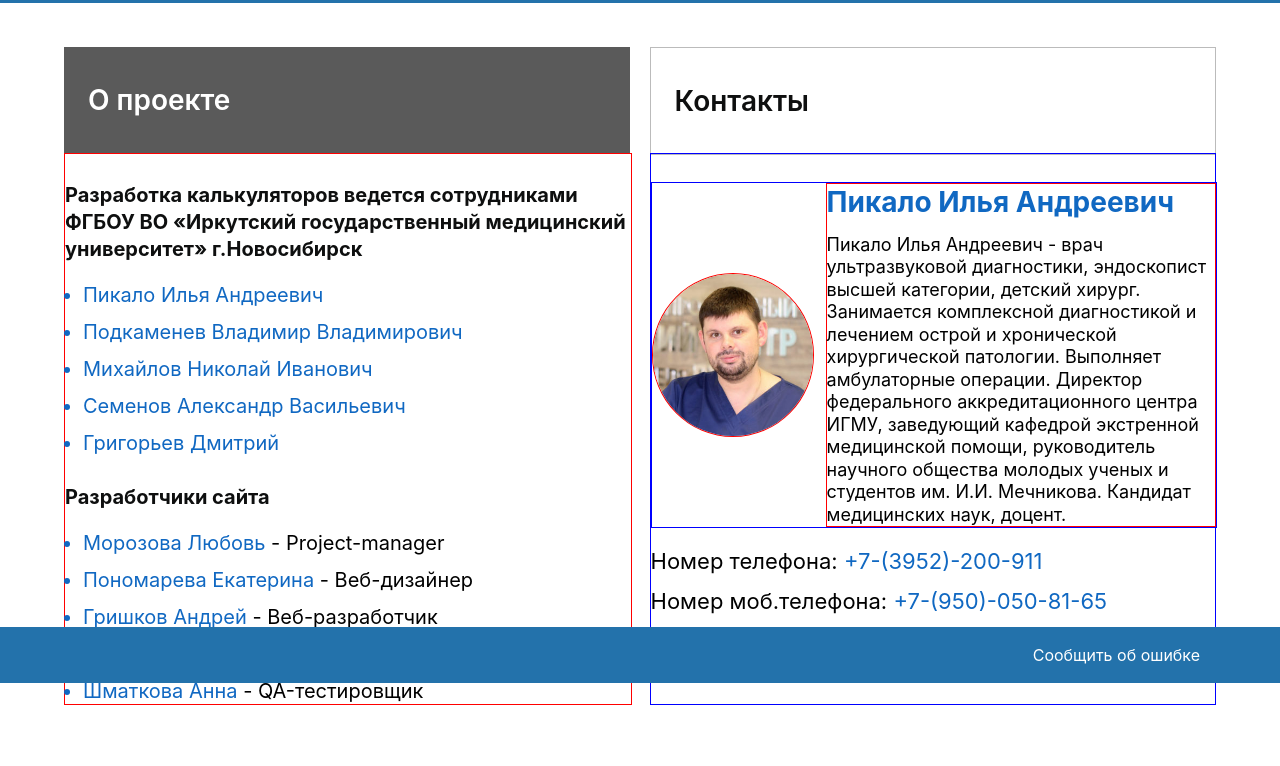
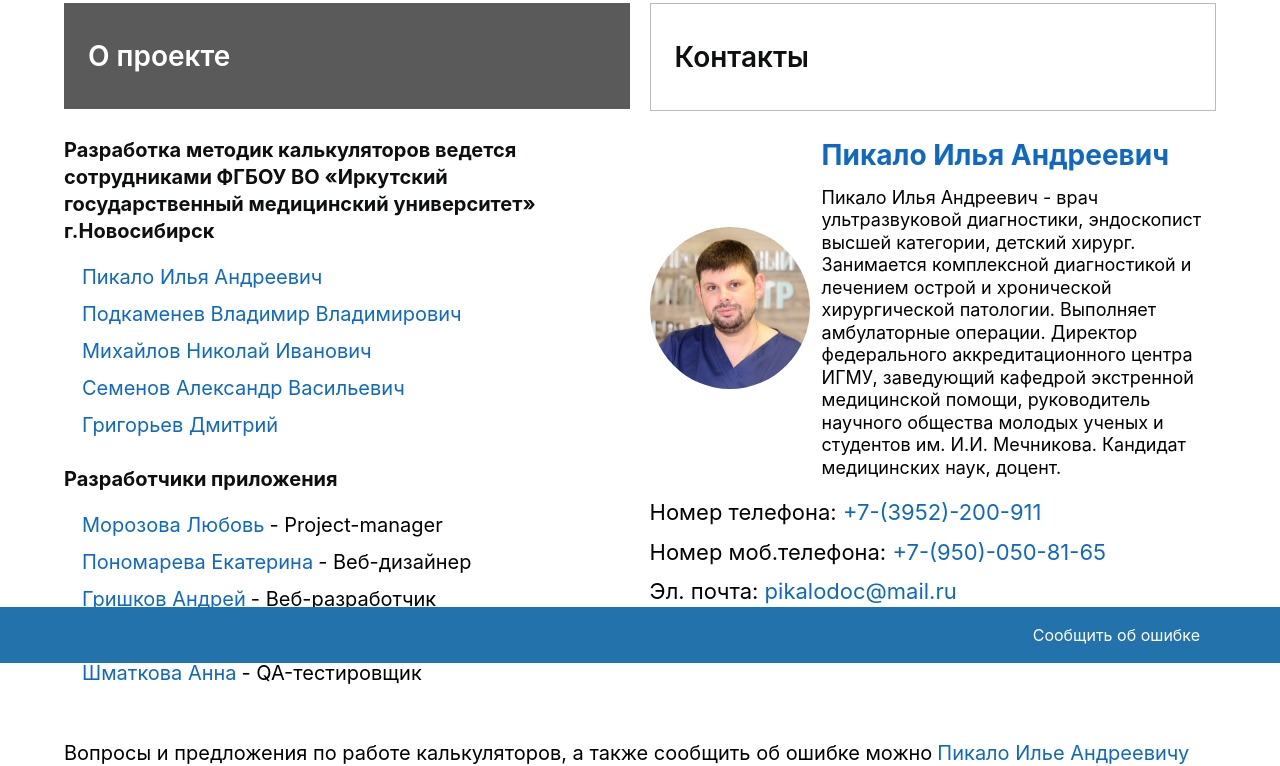
Before and after one commit to Andrey-Grishkov/ultrasound-helper, a React app: page /contacts in a window 1280 px wide. Shown: the part 137-903 px from the top of the page. Before the commit the page ends 842 px from the top, so only its background shows below. Built offline with nearby package versions, Linux system fonts and the light colour scheme.

Commit message:
feat: add discription about messages

```diff
--- a/src/components/AboutProject/AboutProject.js
+++ /dev/null
@@ -1,12 +0,0 @@
-import "./AboutProject.scss";
-
-const AboutProject = () => {
-
-  return (
-    <section className="about-project">
-      Здесь будет информация о проекте
-    </section>
-  );
-};
-
-export default AboutProject;
--- a/src/components/AboutProject/AboutProject.scss
+++ /dev/null
@@ -1,4 +0,0 @@
-
-.about-project {
-  height: 78vh;
-}
--- a/src/components/App/App.js
+++ b/src/components/App/App.js
@@ -4,7 +4,6 @@ import Main from "../Main/Main";
 import Footer from "../Footer/Footer";
 import {Route, Routes} from "react-router-dom";
 import Calculator from "../Calculator/Calculator";
-import AboutProject from "../AboutProject/AboutProject";
 import Contacts from "../Contacts/Contacts";
 
 function App() {
@@ -14,7 +13,6 @@ function App() {
       <Routes>
         <Route path="/" element={<Main />}></Route>
         <Route path="/calculator" element={<Calculator/>}></Route>
-        <Route path="/about-project" element={<AboutProject/>}></Route>
         <Route path="/contacts" element={<Contacts/>}></Route>
       </Routes>
       <Footer/>
--- a/src/components/Contacts/Contacts.js
+++ b/src/components/Contacts/Contacts.js
@@ -16,6 +16,10 @@ const Contacts = () => {
           <TeamList />
           <PersonalContacts />
         </div>
+      <div className="contacts__text-container">
+        <p className="contacts__text">Вопросы и предложения по работе калькуляторов, а также сообщить об ошибке можно</p>
+        <p className="contacts__link">Пикало Илье Андреевичу</p>
+      </div>
     </section>
   );
 };
--- a/src/components/Contacts/Contacts.scss
+++ b/src/components/Contacts/Contacts.scss
@@ -1,11 +1,8 @@
 @import "../root";
 
 .contacts {
-  height: 78vh;
-
+  height: 81vh;
   width: 100%;
-  //height: 78vh;
-  //height: 80%;
 
   &__content {
     margin: 44px 5vw 55px 5vw;
@@ -34,4 +31,32 @@
     border: 1px solid rgba(187, 187, 187, 1);
     color: rgba(14, 15, 15, 1);
   }
+
+  &__text-container {
+    margin: 15px 5vw 0 5vw;
+    @include flex(row, flex-start, flex-start);
+    gap: 5px;
+  }
+
+  &__text {
+    margin: 0;
+    font-family: 'Inter';
+    font-style: normal;
+    @include font(20px, 125%, 400);
+    color: black;
+  }
+
+  &__link {
+    margin: 0;
+    font-family: 'Inter';
+    font-style: normal;
+    @include font(20px, 125%, 400);
+    color: #1068c2;
+    &:hover {
+      transition: 1s ease-in;
+      opacity: .6;
+      border-bottom: #1068c2 1px solid;
+      cursor: pointer;
+    }
+  }
 }
--- a/src/components/Header/Header.scss
+++ b/src/components/Header/Header.scss
@@ -2,7 +2,7 @@
 
 .header {
   width: 100%;
-  height: 140px;
+  height: 12vh;
   background-color: rgba(35, 114, 171, 1);
   color: white;
   @include flex(row, space-between, center);
--- a/src/components/HeaderNav/HeaderNav.js
+++ b/src/components/HeaderNav/HeaderNav.js
@@ -10,9 +10,6 @@ const HeaderNav = () => {
           <Link className="header-nav__link" to="/">На главную</Link>
         </li>
         <li>
-          <Link className="header-nav__link" to="/about-project">О проекте</Link>
-        </li>
-        <li>
           <Link className="header-nav__link" to="/contacts">Контакты</Link>
         </li>
       </ul>
--- a/src/components/Main/Main.scss
+++ b/src/components/Main/Main.scss
@@ -2,7 +2,7 @@
 
 .main {
   width: 100%;
-  height: 78vh;
+  height: 81vh;
 
   &__title {
     margin: 44px 0 0 5vw;
--- a/src/components/PersonalContacts/PersonalContacts.js
+++ b/src/components/PersonalContacts/PersonalContacts.js
@@ -22,10 +22,6 @@ const PersonalContacts = () => {
         +7-(950)-050-81-65</a></p>
       <p className="personal__name-link">Эл. почта: <a className="personal__link" href="mailto:pikalodoc@mail.ru">
         pikalodoc@mail.ru</a></p>
-
-
-
-
     </section>
   );
 };
--- a/src/components/PersonalContacts/PersonalContacts.scss
+++ b/src/components/PersonalContacts/PersonalContacts.scss
@@ -1,25 +1,23 @@
 @import "../root";
 
 .personal {
-  border: blue 1px solid;
+
 
   &__content {
     margin: 28px 0 0 0;
     width: 100%;
     @include flex(row, flex-start, center);
     gap: 12px;
-    border: blue 1px solid;
   }
 
   &__image {
     width: 12.50vw;
     object-fit: contain;
-    border: red 1px solid;
     border-radius: 100%;
   }
 
   &__text {
-    border: red 1px solid;
+
   }
 
   &__title {
@@ -58,6 +56,9 @@
     color: #1068c2;
 
     &:hover {
+      transition: 1s ease-in;
+      opacity: .6;
+      border-bottom: #1068c2 1px solid;
       cursor: pointer;
     }
   }
--- a/src/components/TeamList/TeamList.js
+++ b/src/components/TeamList/TeamList.js
@@ -4,41 +4,46 @@ const TeamList = () => {
 
   return (
     <section className="team">
-      <h3 className="team__title">Разработка калькуляторов ведется сотрудниками ФГБОУ ВО «Иркутский государственный
+      <h3 className="team__title">Разработка методик калькуляторов ведется сотрудниками ФГБОУ ВО «Иркутский государственный
         медицинский университет» г.Новосибирск</h3>
       <ul className="team__list">
         <li className="team__item">
-          Пикало Илья Андреевич
+          <p className="team__link">Пикало Илья Андреевич</p>
         </li>
         <li className="team__item">
-          Подкаменев Владимир Владимирович
+          <p className="team__link">Подкаменев Владимир Владимирович</p>
         </li>
         <li className="team__item">
-          Михайлов Николай Иванович
+          <p className="team__link">Михайлов Николай Иванович</p>
         </li>
         <li className="team__item">
-          Семенов Александр Васильевич
+          <p className="team__link">Семенов Александр Васильевич</p>
         </li>
         <li className="team__item">
-          Григорьев Дмитрий
+          <p className="team__link">Григорьев Дмитрий</p>
         </li>
       </ul>
-      <h3 className="team__title">Разработчики сайта</h3>
+      <h3 className="team__title">Разработчики приложения</h3>
       <ul className="team__list">
         <li className="team__item">
-          Морозова Любовь<span className="team__prof"> - Project-manager</span>
+          <p className="team__link">Морозова Любовь</p>
+          <span className="team__prof"> - Project-manager</span>
         </li>
         <li className="team__item">
-          Пономарева Екатерина<span className="team__prof"> - Веб-дизайнер</span>
+          <p className="team__link">Пономарева Екатерина</p>
+            <span className="team__prof"> - Веб-дизайнер</span>
         </li>
         <li className="team__item">
-          Гришков Андрей<span className="team__prof"> - Веб-разработчик</span>
+          <p className="team__link">Гришков Андрей</p>
+          <span className="team__prof"> - Веб-разработчик</span>
         </li>
         <li className="team__item">
-          Сан Никита<span className="team__prof"> - QA-тестировщик</span>
+          <p className="team__link">Сан Никита</p>
+          <span className="team__prof"> - QA-тестировщик</span>
         </li>
         <li className="team__item">
-          Шматкова Анна<span className="team__prof"> - QA-тестировщик</span>
+          <p className="team__link">Шматкова Анна</p>
+            <span className="team__prof"> - QA-тестировщик</span>
         </li>
       </ul>
     </section>
--- a/src/components/TeamList/TeamList.scss
+++ b/src/components/TeamList/TeamList.scss
@@ -2,7 +2,6 @@
 
 .team {
   width: 100%;
-  border: red 1px solid;
 
   &__title {
     margin: 28px 0 0 0;
@@ -20,16 +19,26 @@
   }
 
   &__item {
+    color: #1068c2;
+    @include flex(row, flex-start, flex-start);
+  }
+
+  &__link {
+    margin: 0;
     font-family: 'Inter';
     font-style: normal;
     @include font(20px, 125%, 400);
     color: #1068c2;
     &:hover {
+      transition: 1s ease-in;
+      opacity: .6;
+      border-bottom: #1068c2 1px solid;
       cursor: pointer;
     }
   }
 
   &__prof {
+    margin-left: 5px;
     font-family: 'Inter';
     font-style: normal;
     @include font(20px, 125%, 400);
```
